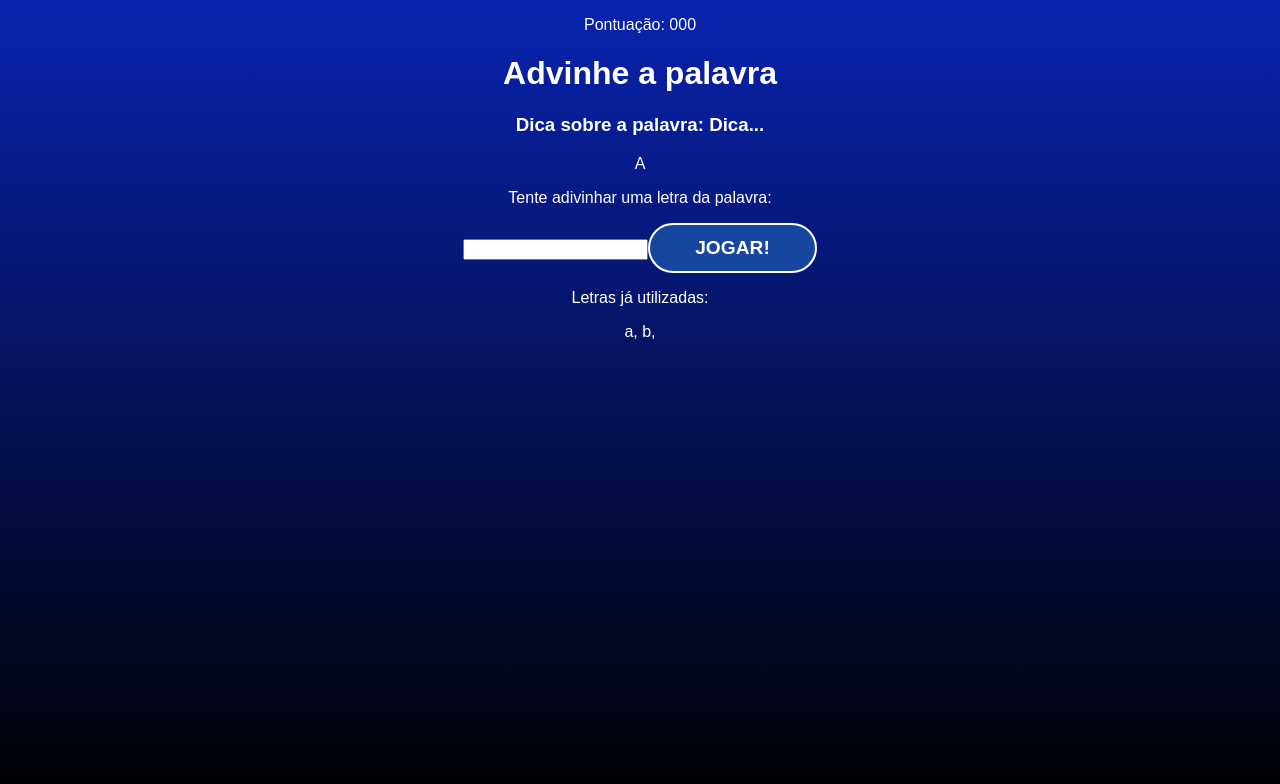
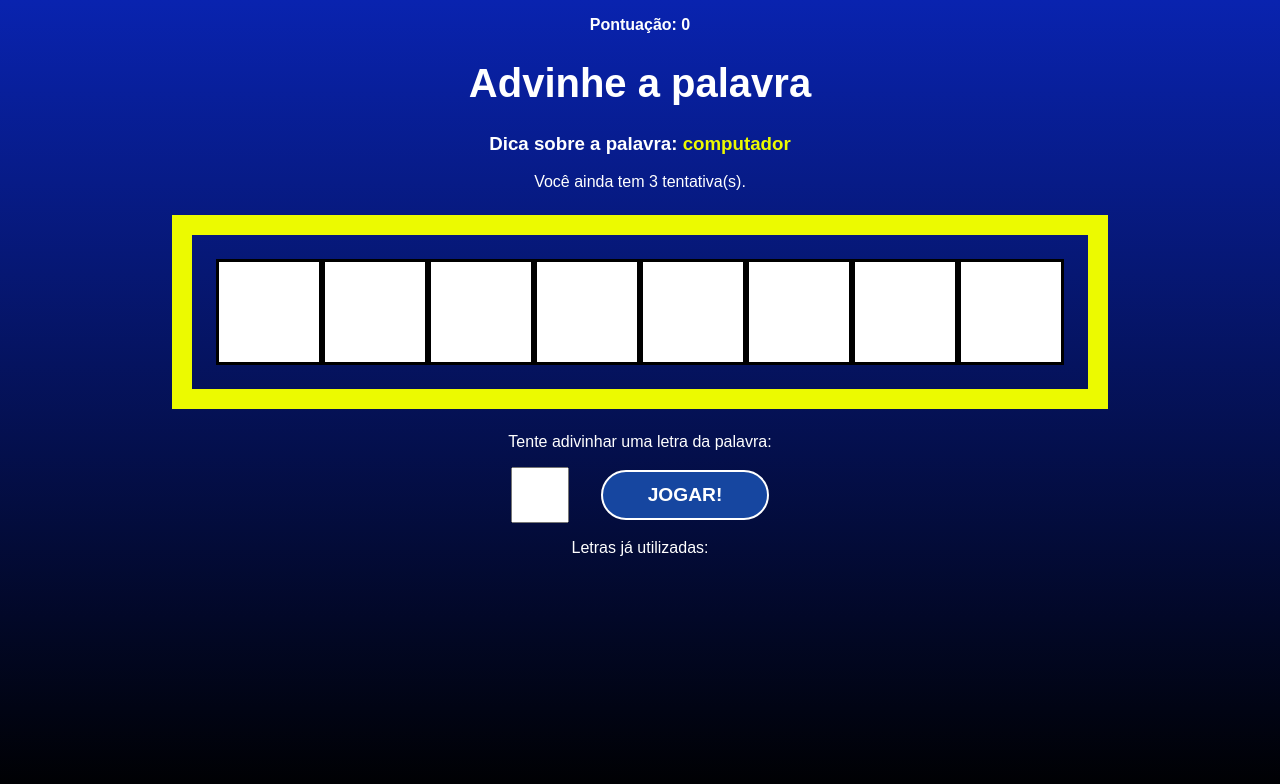
Before and after one commit to renawmontanari/secret-word, a React (Vite) app in the folder secret-word/: page / in a window 1280 px wide. Both pictures are taken after a click on the button "COMEÇAR O JOGO". Shown: the top 784 px of the page. Built offline with nearby package versions, Linux system fonts and the light colour scheme.

Commit message:
Secret-Word

```diff
--- a/secret-word/src/App.jsx
+++ b/secret-word/src/App.jsx
@@ -27,6 +27,11 @@ function App() {
   const [pickedWord, setPickedWord] = useState("");
   const [pickedCategory, setPickedCategory] = useState("");
   const [letters, setLetters] = useState([]);
+
+  const [guessedLetters, setGuessedLetters] = useState([]);
+  const [wrongLetters, setWrongLetters] = useState([]);
+  const [guesses, setGuesses] = useState(3);
+  const [score, setScore] = useState(0);
 
   const pickWordAndCategory = () => {
     // Pick a random category
@@ -59,15 +64,40 @@ function App() {
     // Fill states
     setPickedWord(word);
     setPickedCategory(category);
-    setLetters(letters);
+    setLetters(wordLetters);
 
     setGameStage(stages[1].name);
   };
 
   // Process the letter input
-  const verifyLetter = () => {
-    setGameStage(stages[2].name);
+  const verifyLetter = (letter) => {
+
+    const normalizedLetter = letter.toLowerCase();
+
+    // Check if letter has already been utilized
+    if(
+      guessedLetters.includes(normalizedLetter) ||
+      wrongLetters.includes(normalizedLetter)
+    ) {
+        return;
+     }
+
+     // Push guessed letter or remove a guess
+     if(letter.includes(normalizedLetter)) {
+      setGuessedLetters((actualGuessedLetters) => [
+        ...actualGuessedLetters,
+        normalizedLetter
+      ]);
+     } else {
+        setWrongLetters((actualWrongLetters) => [
+          ...actualWrongLetters,
+          normalizedLetter
+        ]);
+     }
   };
+
+  console.log(guessedLetters);
+  console.log(wrongLetters);
 
   // Restarts the game
   const retry = () => {
@@ -78,7 +108,18 @@ function App() {
     <>
      <div className="App">
         {gameStage === "start" && <StartScreen startGame={startGame} />}
-        {gameStage === "game" && <Game verifyLetter={verifyLetter} />}
+        {gameStage === "game" && (
+          <Game
+            verifyLetter={verifyLetter}
+            pickedWord={pickedWord}
+            pickedCategory={pickedCategory}
+            letters={letters}
+            guessedLetters={guessedLetters}
+            wrongLetters={wrongLetters}
+            guesses={guesses}
+            score={score}
+          />
+        )}
         {gameStage === "end" && <GameOver retry={retry} />}
      </div>
     </>
--- a/secret-word/src/components/Game.css
+++ b/secret-word/src/components/Game.css
@@ -0,0 +1,50 @@
+
+.game h1 {
+    font-size: 2.5em;
+}
+
+.points span {
+    font-weight: bold;
+}
+
+.tip span {
+    color: #ecfa00;
+}
+
+.wordContainer {
+    margin: 1.5em;
+    padding: 1.5em;
+    border: 20px solid #ecfa00;
+    display: flex;
+}
+
+.letter,
+.blankSquare {
+    font-size: 70px;
+    line-height: 1.5;
+    border: 3px solid #000;
+    height: 100px;
+    width: 100px;
+    text-transform: uppercase;
+    background-color: #fff;
+    color: #000;
+    font-weight: bold;
+}
+
+.letterContainer {
+    margin-bottom: 1.2em;
+}
+
+.letterContainer form {
+    display: flex;
+    align-items: center;
+    justify-content: center;
+}
+
+.letterContainer input {
+    height: 50px;
+    width: 50px;
+    font-size: 2em;
+    text-align: center;
+    margin-right: 1em;
+}
--- a/secret-word/src/components/Game.jsx
+++ b/secret-word/src/components/Game.jsx
@@ -1,31 +1,71 @@
 
 // CSS
+import { useState, useRef } from "react";
 import "./Game.css";
 
-const Game = ({ verifyLetter }) => {
+const Game = ({
+  verifyLetter,
+  pickedWord,
+  pickedCategory,
+  letters,
+  guessedLetters,
+  wrongLetters,
+  guesses,
+  score,
+}) => {
+  const [letter, setLetter] = useState("");
+  const letterInputRef = useRef(null);
+
+  const handleSubmit = (e) => {
+    e.preventDefault();
+
+    verifyLetter(letter);
+
+    setLetter("");
+
+    letterInputRef.current.focus();
+  };
+
   return (
     <div className="game">
       <p className="points">
-        <span>Pontuação: 000</span>
+        <span>Pontuação: {score}</span>
       </p>
       <h1>Advinhe a palavra</h1>
       <h3 className="tip">
-        Dica sobre a palavra: <span>Dica...</span>
+        Dica sobre a palavra: <span>{pickedCategory}</span>
       </h3>
+      <p>Você ainda tem {guesses} tentativa(s).</p>
       <div className="wordContainer">
-        <span className="letter">A</span>
-        <span className="blankSquare"></span>
+        {letters.map((letter, i) => (
+          guessedLetters.includes(letter) ? (
+            <span key={i} className="letter">
+              {letter}
+            </span>
+          ) : (
+            <span key={i} className="blankSquare"></span>
+          )
+        ))}
       </div>
       <div className="letterContainer">
         <p>Tente adivinhar uma letra da palavra:</p>
-        <form>
-          <input type="text" name="letter" maxLength="1" required />
+        <form onSubmit={handleSubmit}>
+          <input
+            type="text"
+            name="letter"
+            maxLength="1"
+            required
+            onChange={(e) => setLetter(e.target.value)}
+            value={letter}
+            ref={letterInputRef}
+          />
           <button>Jogar!</button>
         </form>
         <div className="wrongLettersContainer">
           <p>Letras já utilizadas:</p>
-          <span>a, </span>
-          <span>b, </span>
+          {wrongLetters.map((letter, i) => (
+            <span key={i}>{letter}, </span>
+          ))}
         </div>
       </div>
     </div>
```
